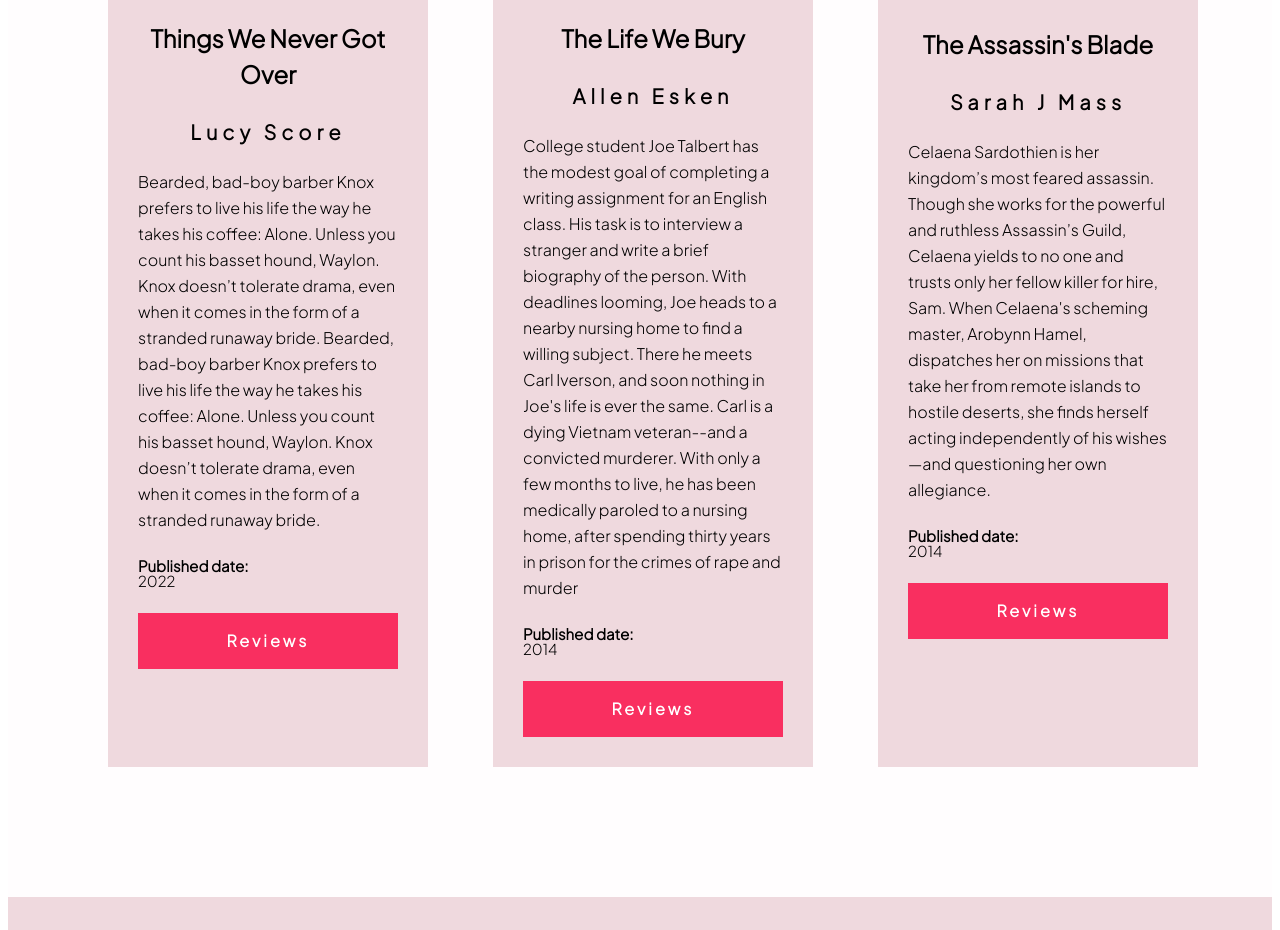
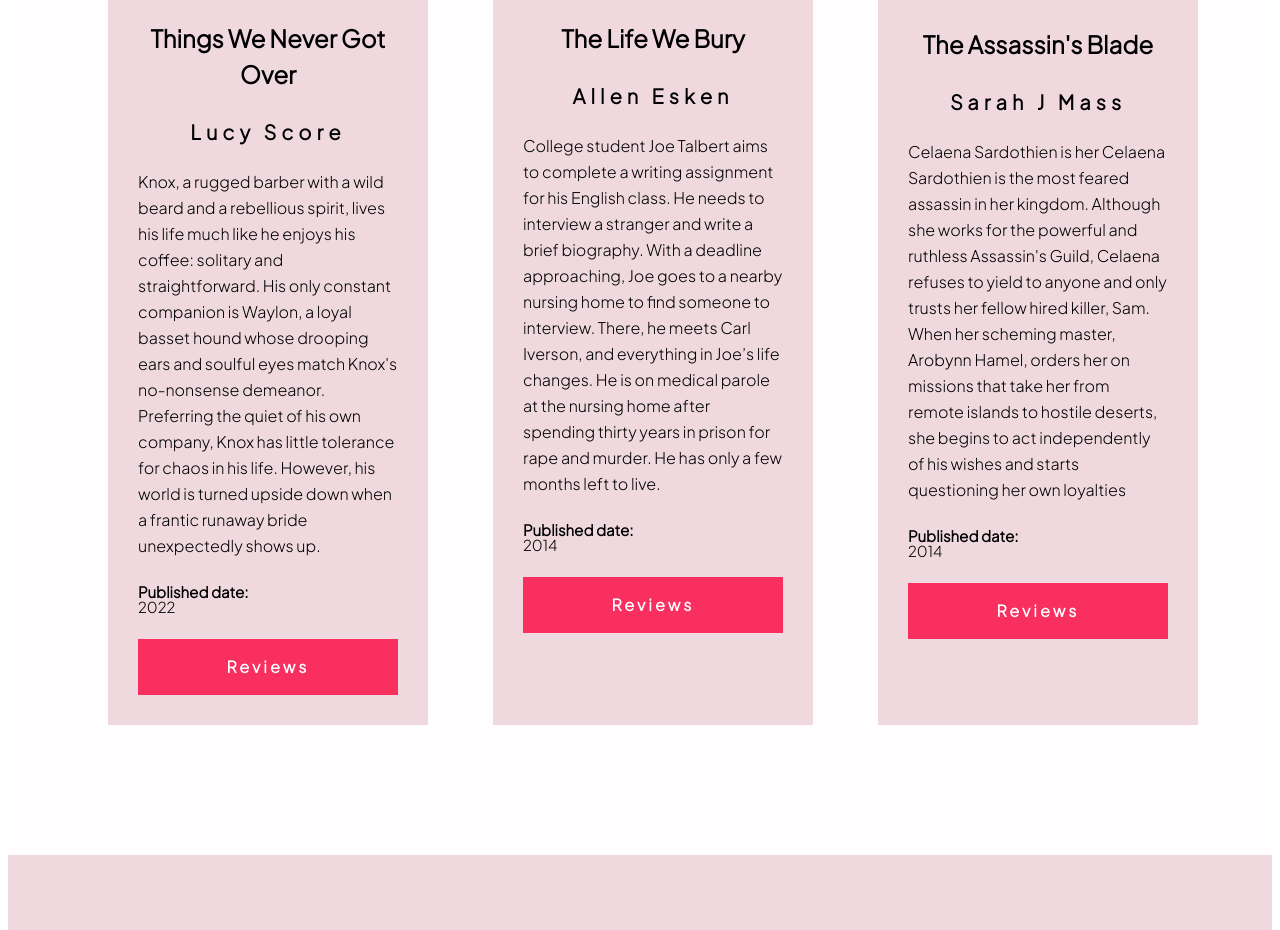
Before and after one commit to Nardelys15c/books-project, a plain HTML site: page index.html in a window 1280 px wide. Shown: the part 2240-3170 px from the top of the page. Drawn offline with Linux system fonts and the light colour scheme.

Commit message:
descriptions updated

```diff
--- a/index.html
+++ b/index.html
@@ -70,12 +70,7 @@
         </h1>
         <h2>Lucy Score</h2>
         <p>
-        Bearded, bad-boy barber Knox prefers to live his life the way he takes his coffee: Alone.
-        Unless you count his basset hound, Waylon. Knox doesn’t tolerate drama, even when it comes
-        in the form of a stranded runaway bride.
-        Bearded, bad-boy barber Knox prefers to live his life the way he takes his coffee: Alone.
-        Unless you count his basset hound, Waylon. Knox doesn’t tolerate drama, even when it comes
-        in the form of a stranded runaway bride.
+            Knox, a rugged barber with a wild beard and a rebellious spirit, lives his life much like he enjoys his coffee: solitary and straightforward. His only constant companion is Waylon, a loyal basset hound whose drooping ears and soulful eyes match Knox's no-nonsense demeanor. Preferring the quiet of his own company, Knox has little tolerance for chaos in his life. However, his world is turned upside down when a frantic runaway bride unexpectedly shows up.
         </p>
         <h5>
             <strong>
@@ -102,13 +97,7 @@
         </h1>
         <h2>Allen Esken</h2>
         <p>
-        College student Joe Talbert has the modest goal of completing a writing assignment
-        for an English class. His task is to interview a stranger and write a brief biography of the
-        person. With deadlines looming, Joe heads to a nearby nursing home to find a willing
-        subject. There he meets Carl Iverson, and soon nothing in Joe's life is ever the same.
-        Carl is a dying Vietnam veteran--and a convicted murderer. With only a few months to live,
-        he has been medically paroled to a nursing home, after spending thirty years in prison for
-        the crimes of rape and murder
+            College student Joe Talbert aims to complete a writing assignment for his English class. He needs to interview a stranger and write a brief biography. With a deadline approaching, Joe goes to a nearby nursing home to find someone to interview. There, he meets Carl Iverson, and everything in Joe’s life changes. He is on medical parole at the nursing home after spending thirty years in prison for rape and murder. He has only a few months left to live.
         </p>
         <h5>
             <strong>
@@ -135,11 +124,7 @@
         </h1>
         <h2>Sarah J Mass</h2>
         <p>
-        Celaena Sardothien is her kingdom’s most feared assassin. Though she works for the powerful
-        and ruthless Assassin’s Guild, Celaena yields to no one and trusts only her fellow killer for
-        hire, Sam. When Celaena's scheming master, Arobynn Hamel, dispatches her on missions that take
-        her from remote islands to hostile deserts, she finds herself acting independently of his wishes—and
-         questioning her own allegiance.
+            Celaena Sardothien is her Celaena Sardothien is the most feared assassin in her kingdom. Although she works for the powerful and ruthless Assassin's Guild, Celaena refuses to yield to anyone and only trusts her fellow hired killer, Sam. When her scheming master, Arobynn Hamel, orders her on missions that take her from remote islands to hostile deserts, she begins to act independently of his wishes and starts questioning her own loyalties
         <h5>
             <strong>
             Published date: </strong> </br>2014
```
